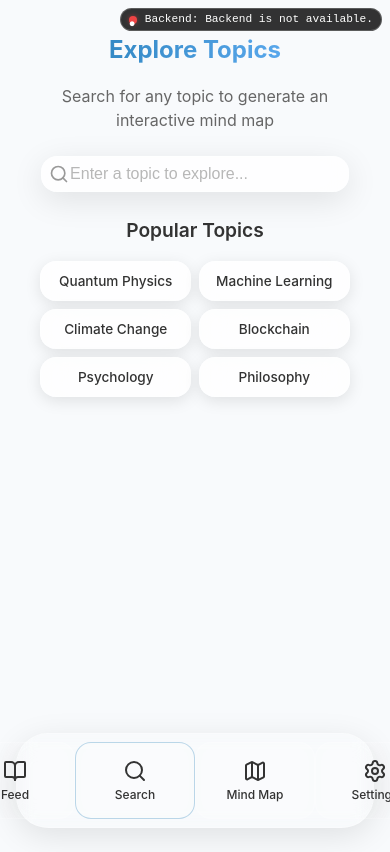
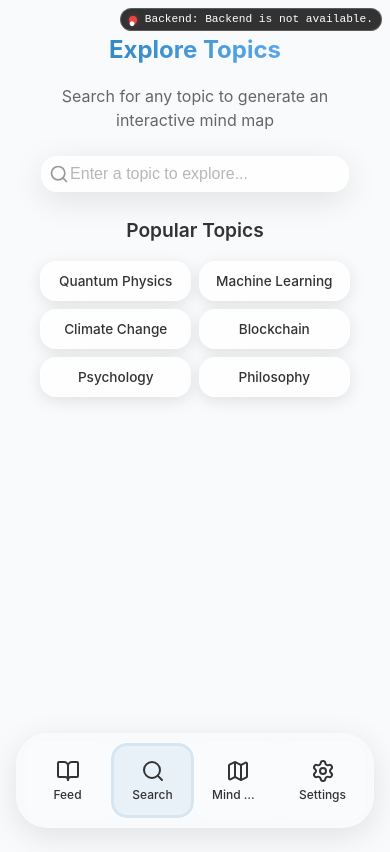
Before and after one commit to ohlava/MapTopics, a React (Vite) app in the folder frontend/: page /search in a window 390 px wide. Built offline with nearby package versions, Linux system fonts and the light colour scheme; no server answers.

Commit message:
Change nav-bar visuals, responsive

```diff
--- a/frontend/src/components/Layout/DesktopNavigation.css
+++ b/frontend/src/components/Layout/DesktopNavigation.css
@@ -53,7 +53,6 @@
   color: var(--text-primary);
   font-size: 0.9rem;
   font-weight: 500;
-  min-width: 120px;
   white-space: nowrap;
 }
 
@@ -68,7 +67,7 @@
 }
 
 .nav-tab.active {
-  border-color: rgba(var(--primary-rgb), 0.3);
+  border-color: var(--glass-border);
   color: var(--primary-color);
 }
 
--- a/frontend/src/components/Layout/MobileNavigation.css
+++ b/frontend/src/components/Layout/MobileNavigation.css
@@ -24,6 +24,7 @@
   box-shadow: 0 8px 32px var(--shadow-color);
   pointer-events: all;
   gap: 0;
+  overflow: hidden;
 }
 
 .nav-tab {
@@ -38,6 +39,7 @@
   display: flex;
   align-items: center;
   justify-content: center;
+  overflow: hidden;
 }
 
 .nav-tab-background {
@@ -47,9 +49,10 @@
   right: 0;
   bottom: 0;
   background: transparent;
-  border-radius: var(--radius-lg);
+  border-radius: inherit;
   backdrop-filter: none;
   border: none;
+  pointer-events: none;
 }
 
 .nav-tab-content {
@@ -68,4 +71,28 @@
   font-weight: 500;
   text-align: center;
   white-space: nowrap;
+  max-width: 100%;
+  overflow: hidden;
+  text-overflow: ellipsis;
 }
+
+/* Subtle active state background to improve visibility */
+.nav-tab.active .nav-tab-background {
+  background: rgba(var(--primary-rgb), 0.08);
+  border: 3px solid rgba(var(--primary-rgb), 0.1);
+  border-radius: inherit;
+}
+
+/* Very small screens: hide labels to prevent overflow */
+@media (max-width: 360px) {
+  .nav-tab-label { display: none; }
+  .mobile-nav .nav-tab-label { display: none; }
+}
+
+/* Extra tiny screens: slightly reduce icon size */
+@media (max-width: 320px) {
+  .nav-tab { padding: 4px; }
+  .nav-tab-content svg { width: 20px; height: 20px; }
+  .mobile-nav .nav-tab { padding: 4px; }
+  .mobile-nav .nav-tab-content svg { width: 20px; height: 20px; }
+}
--- a/frontend/src/components/Layout/MobileNavigation.jsx
+++ b/frontend/src/components/Layout/MobileNavigation.jsx
@@ -1,5 +1,4 @@
-import { useState } from 'react';
-import { motion } from 'framer-motion';
+import { LayoutGroup, motion as Motion } from 'framer-motion';
 import { Search, Settings, BookOpen, Map } from 'lucide-react';
 import './MobileNavigation.css';
 
@@ -13,6 +12,7 @@ const MobileNavigation = ({ activeTab, onTabChange }) => {
 
   return (
     <div className="mobile-nav">
+      <LayoutGroup>
       <div className="mobile-nav-container">
         {tabs.map((tab) => {
           const IconComponent = tab.icon;
@@ -25,15 +25,11 @@ const MobileNavigation = ({ activeTab, onTabChange }) => {
               onClick={() => onTabChange(tab.id)}
             >
               {isActive && (
-                <motion.div
+                <Motion.div
                   className="nav-tab-background"
                   layoutId="activeTab"
                   initial={false}
-                  transition={{
-                    type: "spring",
-                    stiffness: 500,
-                    damping: 30
-                  }}
+                  transition={{ type: 'spring', stiffness: 500, damping: 30 }}
                 />
               )}
               <div className="nav-tab-content">
@@ -44,6 +40,7 @@ const MobileNavigation = ({ activeTab, onTabChange }) => {
           );
         })}
       </div>
+      </LayoutGroup>
     </div>
   );
 };
```
